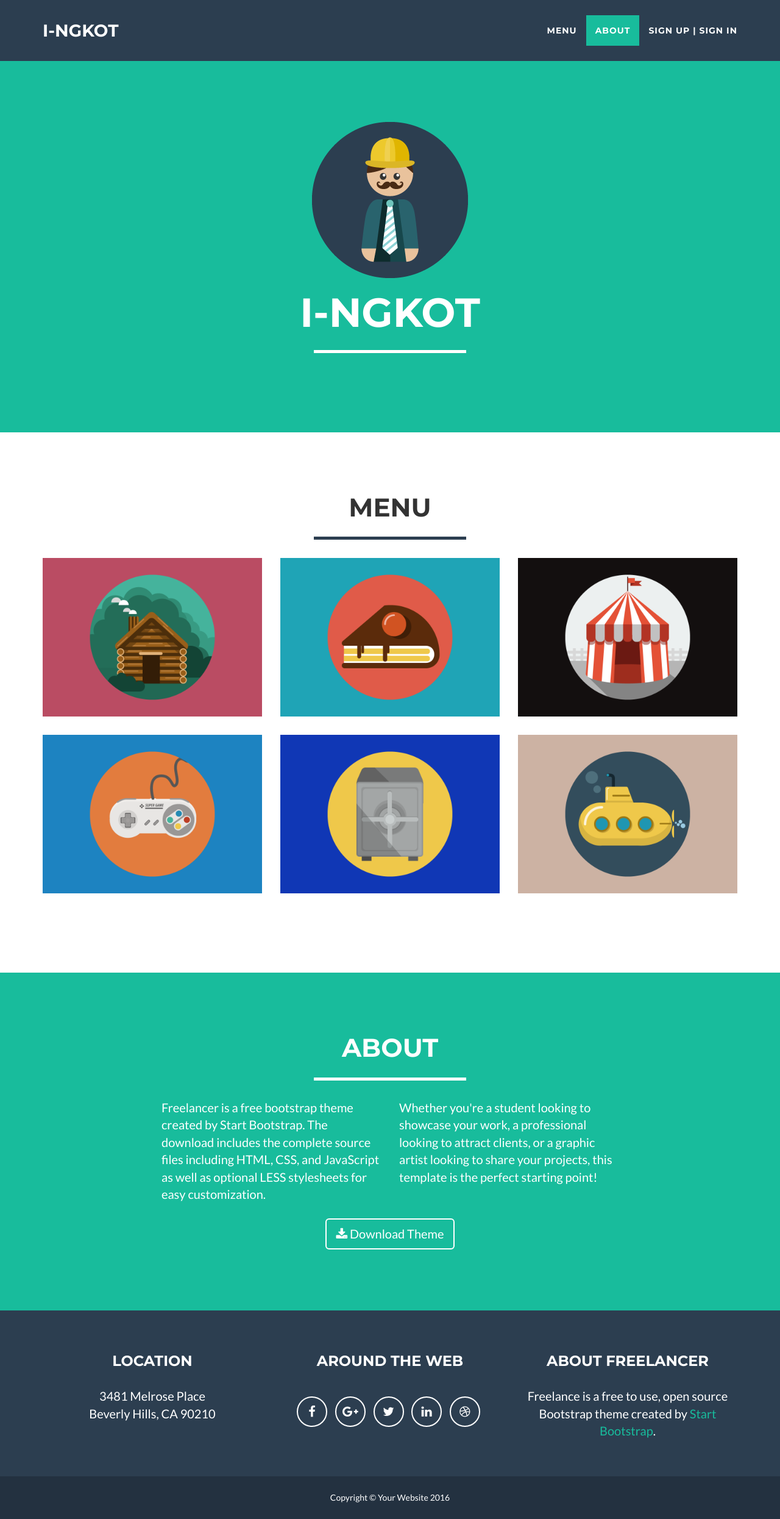
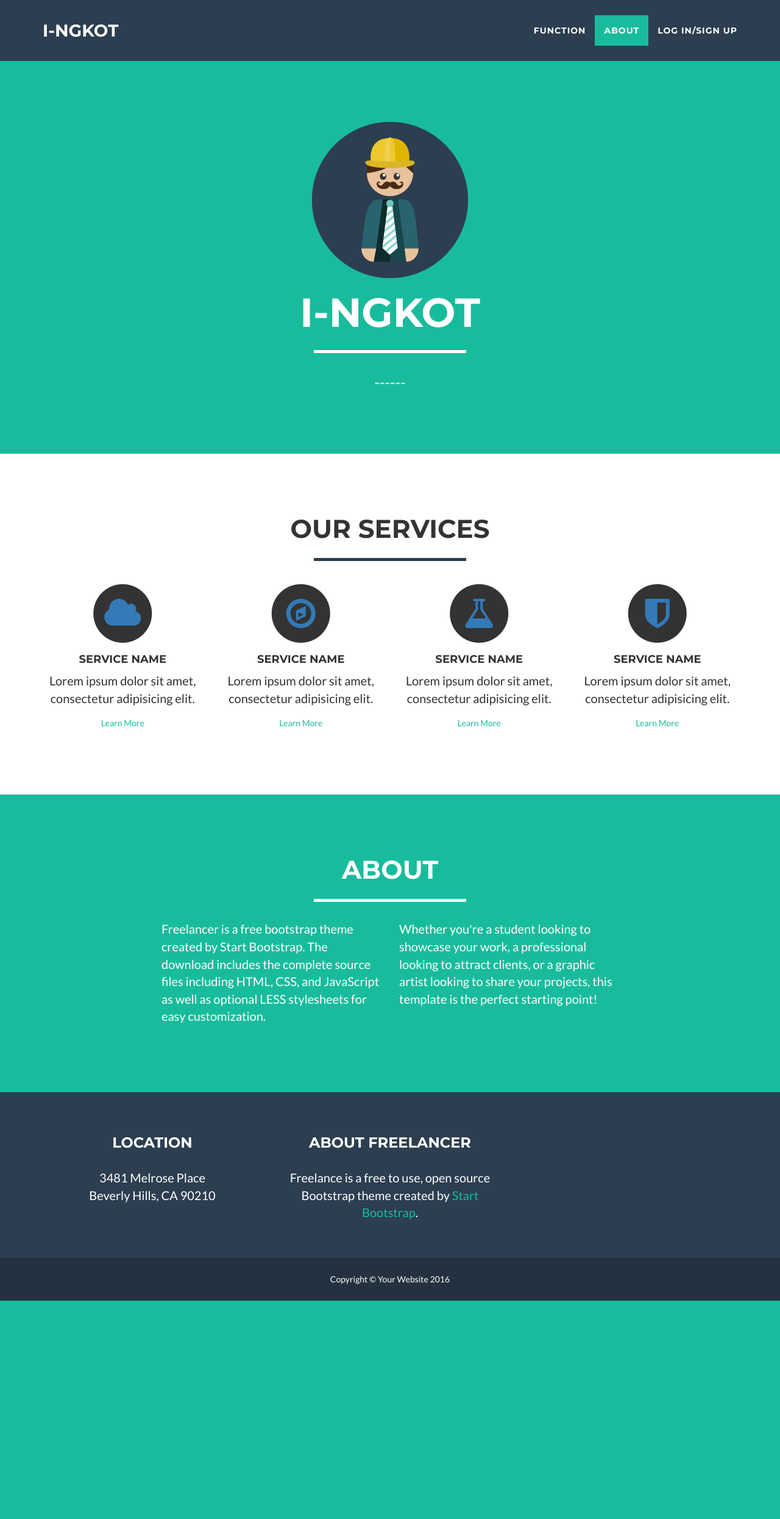
Before and after one commit to adirizka7/Aingkot, a PHP site: page / in a window 1280 px wide. Shown: the whole page at 61% size. After the commit the page ends 2133 px from the top, so only its background shows below. Run offline with PHP 8.4, Linux system fonts and the light colour scheme; some libraries are stand-ins or nearby versions.

Commit message:
update all

```diff
--- a/css/freelancer.css
+++ b/css/freelancer.css
@@ -194,7 +194,7 @@ section.success {
 }
 #portfolio .portfolio-item {
   margin: 0 0 15px;
-  right: 0;
+  right: 100;
 }
 #portfolio .portfolio-item .portfolio-link {
   display: block;
--- a/index.html
+++ b/index.html
@@ -12,10 +12,10 @@
     <title>Freelancer - Start Bootstrap Theme</title>
 
     <!-- Bootstrap Core CSS -->
-    <link href="vendor/bootstrap/css/bootstrap.min.css" rel="stylesheet">
+    <link href="vendor/bootstrap/css/bootstrap.css" rel="stylesheet">
 
     <!-- Theme CSS -->
-    <link href="css/freelancer.min.css" rel="stylesheet">
+    <link href="css/freelancer.css" rel="stylesheet">
 
     <!-- Custom Fonts -->
     <link href="vendor/font-awesome/css/font-awesome.min.css" rel="stylesheet" type="text/css">
@@ -42,7 +42,7 @@
                 <button type="button" class="navbar-toggle" data-toggle="collapse" data-target="#bs-example-navbar-collapse-1">
                     <span class="sr-only">Toggle navigation</span> Menu <i class="fa fa-bars"></i>
                 </button>
-                <a class="navbar-brand" href="#page-top">I-NGKOT</a>
+                <a class="navbar-brand" href="#page-top">I-Ngkot</a>
             </div>
 
             <!-- Collect the nav links, forms, and other content for toggling -->
@@ -52,13 +52,13 @@
                         <a href="#page-top"></a>
                     </li>
                     <li class="page-scroll">
-                        <a href="#portfolio">MENU</a>
+                        <a href="#portfolio">Function</a>
                     </li>
                     <li class="page-scroll">
                         <a href="#about">About</a>
                     </li>
                     <li class="page-scroll">
-                        <a href="login.html">SIGN UP | SIGN IN</a>
+                        <a href="#contact">Log In/Sign Up</a>
                     </li>
                 </ul>
             </div>
@@ -74,9 +74,9 @@
                 <div class="col-lg-12">
                     <img class="img-responsive" src="img/profile.png" alt="">
                     <div class="intro-text">
-                        <h1 class="name">I-NGKOT</h1>
+                        <h1 class="name">I-Ngkot</h1>
                         <hr class="star-light">
-                        <!-- <span class="skills">Web Developer - Graphic Artist - User Experience Designer</span> -->
+                        <span class="skills">------</span>
                     </div>
                 </div>
             </div>
@@ -88,73 +88,71 @@
         <div class="container">
             <div class="row">
                 <div class="col-lg-12 text-center">
-                    <h2>Menu</h2>
+                    <h2>Our Services</h2>
                     <hr class="star-primary">
                 </div>
             </div>
-            <div class="row">
-                <div class="col-sm-4 portfolio-item">
-                    <a href="#portfolioModal1" class="portfolio-link" data-toggle="modal">
-                        <div class="caption">
-                            <div class="caption-content">
-                                <i class="fa fa-search-plus fa-3x"></i>
+            <div class="row text-center">
+                        <div class="col-md-3 col-sm-6">
+                            <div class="service-item">
+                                <span class="fa-stack fa-4x">
+                                <i class="fa fa-circle fa-stack-2x"></i>
+                                <i class="fa fa-cloud fa-stack-1x text-primary"></i>
+                            </span>
+                                <h4>
+                                    <strong>Service Name</strong>
+                                </h4>
+                                <p>Lorem ipsum dolor sit amet, consectetur adipisicing elit.</p>
+                                <a href="#" class="btn btn-light">Learn More</a>
                             </div>
                         </div>
-                        <img src="img/portfolio/cabin.png" class="img-responsive" alt="Cabin">
-                    </a>
-                </div>
-                <div class="col-sm-4 portfolio-item">
-                    <a href="#portfolioModal2" class="portfolio-link" data-toggle="modal">
-                        <div class="caption">
-                            <div class="caption-content">
-                                <i class="fa fa-search-plus fa-3x"></i>
+                        <div class="col-md-3 col-sm-6">
+                            <div class="service-item">
+                                <span class="fa-stack fa-4x">
+                                <i class="fa fa-circle fa-stack-2x"></i>
+                                <i class="fa fa-compass fa-stack-1x text-primary"></i>
+                            </span>
+                                <h4>
+                                    <strong>Service Name</strong>
+                                </h4>
+                                <p>Lorem ipsum dolor sit amet, consectetur adipisicing elit.</p>
+                                <a href="#" class="btn btn-light">Learn More</a>
                             </div>
                         </div>
-                        <img src="img/portfolio/cake.png" class="img-responsive" alt="Slice of cake">
-                    </a>
-                </div>
-                <div class="col-sm-4 portfolio-item">
-                    <a href="#portfolioModal3" class="portfolio-link" data-toggle="modal">
-                        <div class="caption">
-                            <div class="caption-content">
-                                <i class="fa fa-search-plus fa-3x"></i>
+                        <div class="col-md-3 col-sm-6">
+                            <div class="service-item">
+                                <span class="fa-stack fa-4x">
+                                <i class="fa fa-circle fa-stack-2x"></i>
+                                <i class="fa fa-flask fa-stack-1x text-primary"></i>
+                            </span>
+                                <h4>
+                                    <strong>Service Name</strong>
+                                </h4>
+                                <p>Lorem ipsum dolor sit amet, consectetur adipisicing elit.</p>
+                                <a href="#" class="btn btn-light">Learn More</a>
                             </div>
                         </div>
-                        <img src="img/portfolio/circus.png" class="img-responsive" alt="Circus tent">
-                    </a>
-                </div>
-                <div class="col-sm-4 portfolio-item">
-                    <a href="#portfolioModal4" class="portfolio-link" data-toggle="modal">
-                        <div class="caption">
-                            <div class="caption-content">
-                                <i class="fa fa-search-plus fa-3x"></i>
+                        <div class="col-md-3 col-sm-6">
+                            <div class="service-item">
+                                <span class="fa-stack fa-4x">
+                                <i class="fa fa-circle fa-stack-2x"></i>
+                                <i class="fa fa-shield fa-stack-1x text-primary"></i>
+                            </span>
+                                <h4>
+                                    <strong>Service Name</strong>
+                                </h4>
+                                <p>Lorem ipsum dolor sit amet, consectetur adipisicing elit.</p>
+                                <a href="#" class="btn btn-light">Learn More</a>
                             </div>
                         </div>
-                        <img src="img/portfolio/game.png" class="img-responsive" alt="Game controller">
-                    </a>
+                    </div>
+                    <!-- /.row (nested) -->
                 </div>
-                <div class="col-sm-4 portfolio-item">
-                    <a href="#portfolioModal5" class="portfolio-link" data-toggle="modal">
-                        <div class="caption">
-                            <div class="caption-content">
-                                <i class="fa fa-search-plus fa-3x"></i>
-                            </div>
-                        </div>
-                        <img src="img/portfolio/safe.png" class="img-responsive" alt="Safe">
-                    </a>
-                </div>
-                <div class="col-sm-4 portfolio-item">
-                    <a href="#portfolioModal6" class="portfolio-link" data-toggle="modal">
-                        <div class="caption">
-                            <div class="caption-content">
-                                <i class="fa fa-search-plus fa-3x"></i>
-                            </div>
-                        </div>
-                        <img src="img/portfolio/submarine.png" class="img-responsive" alt="Submarine">
-                    </a>
-                </div>
+                <!-- /.col-lg-10 -->
             </div>
+            <!-- /.row -->
         </div>
+        <!-- /.container -->
     </section>
 
     <!-- About Section -->
@@ -173,17 +171,69 @@
                 <div class="col-lg-4">
                     <p>Whether you're a student looking to showcase your work, a professional looking to attract clients, or a graphic artist looking to share your projects, this template is the perfect starting point!</p>
                 </div>
-                <div class="col-lg-8 col-lg-offset-2 text-center">
+                <!-- <div class="col-lg-8 col-lg-offset-2 text-center">
                     <a href="#" class="btn btn-lg btn-outline">
                         <i class="fa fa-download"></i> Download Theme
                     </a>
-                </div>
+                </div> -->
             </div>
         </div>
     </section>
 
     <!-- Contact Section -->
-
+    <!-- <section id="contact">
+        <div class="container">
+            <div class="row">
+                <div class="col-lg-12 text-center">
+                    <h2>Contact Me</h2>
+                    <hr class="star-primary">
+                </div>
+            </div>
+            <div class="row">
+                <div class="col-lg-8 col-lg-offset-2">
+                    <!-- To configure the contact form email address, go to mail/contact_me.php and update the email address in the PHP file on line 19. -->
+                    <!-- The form should work on most web servers, but if the form is not working you may need to configure your web server differently. -->
+                    <!-- <form name="sentMessage" id="contactForm" novalidate>
+                        <div class="row control-group">
+                            <div class="form-group col-xs-12 floating-label-form-group controls">
+                                <label for="name">Name</label>
+                                <input type="text" class="form-control" placeholder="Name" id="name" required data-validation-required-message="Please enter your name.">
+                                <p class="help-block text-danger"></p>
+                            </div>
+                        </div>
+                        <div class="row control-group">
+                            <div class="form-group col-xs-12 floating-label-form-group controls">
+                                <label for="email">Email Address</label>
+                                <input type="email" class="form-control" placeholder="Email Address" id="email" required data-validation-required-message="Please enter your email address.">
+                                <p class="help-block text-danger"></p>
+                            </div>
+                        </div>
+                        <div class="row control-group">
+                            <div class="form-group col-xs-12 floating-label-form-group controls">
+                                <label for="phone">Phone Number</label>
+                                <input type="tel" class="form-control" placeholder="Phone Number" id="phone" required data-validation-required-message="Please enter your phone number.">
+                                <p class="help-block text-danger"></p>
+                            </div>
+                        </div>
+                        <div class="row control-group">
+                            <div class="form-group col-xs-12 floating-label-form-group controls">
+                                <label for="message">Message</label>
+                                <textarea rows="5" class="form-control" placeholder="Message" id="message" required data-validation-required-message="Please enter a message."></textarea>
+                                <p class="help-block text-danger"></p>
+                            </div>
+                        </div>
+                        <br>
+                        <div id="success"></div>
+                        <div class="row">
+                            <div class="form-group col-xs-12">
+                                <button type="submit" class="btn btn-success btn-lg">Send</button>
+                            </div>
+                        </div>
+                    </form>
+                </div>
+            </div>
+        </div>
+    </section> -->
 
     <!-- Footer -->
     <footer class="text-center">
@@ -195,7 +245,7 @@
                         <p>3481 Melrose Place
                             <br>Beverly Hills, CA 90210</p>
                     </div>
-                    <div class="footer-col col-md-4">
+                    <!-- <div class="footer-col col-md-4">
                         <h3>Around the Web</h3>
                         <ul class="list-inline">
                             <li>
@@ -214,7 +264,7 @@
                                 <a href="#" class="btn-social btn-outline"><span class="sr-only">Dribble</span><i class="fa fa-fw fa-dribbble"></i></a>
                             </li>
                         </ul>
-                    </div>
+                    </div> -->
                     <div class="footer-col col-md-4">
                         <h3>About Freelancer</h3>
                         <p>Freelance is a free to use, open source Bootstrap theme created by <a href="http://startbootstrap.com">Start Bootstrap</a>.</p>
```
Also changed, not shown: js/index.js (deleted, +0 -43 lines), img/portfolio/portfolio-1.jpg (added), 5 other files.
